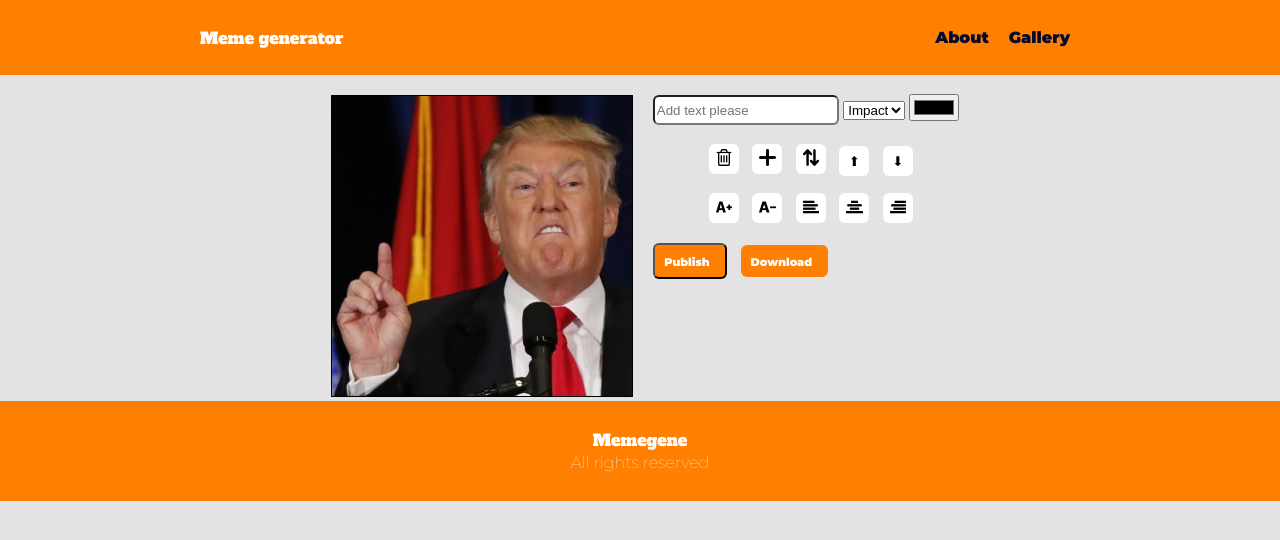
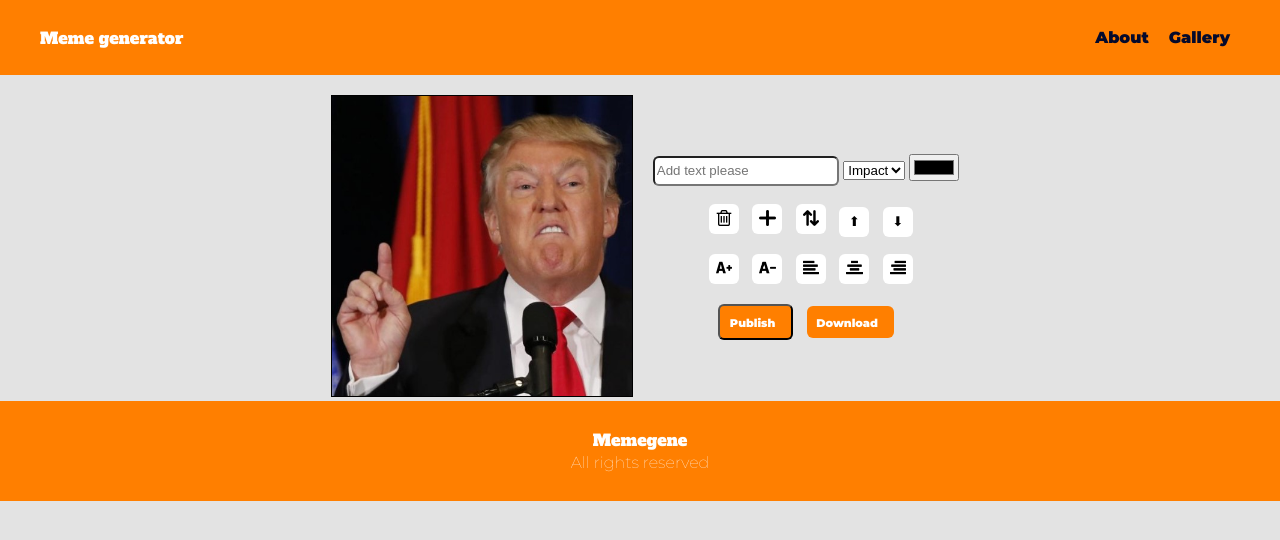
Before and after one commit to Danielbarak618/Meme-Generator, a plain HTML site: page index.html in a window 1280 px wide. Both pictures are taken after a click on the picture 75 px from the left and 135 px from the top of the page. Drawn offline with Linux system fonts and the light colour scheme.

Commit message:
changes in js and css

```diff
--- a/css/style.css
+++ b/css/style.css
@@ -42,7 +42,7 @@ p {
   width: 30px;
   height: 30px;
   margin: 7.5px 0px 0 9.5px;
-  padding: 5.5px 5.2px 4.9px 5.2px;
+  /* padding: 5.5px 5.2px 4.9px 5.2px; */
   border-radius: 6px;
   background-color: #ffffff;
   border: none;
@@ -51,6 +51,7 @@ p {
 
 form {
   margin-top: 20px;
+  text-align: center;
 }
 
 button img {
@@ -93,7 +94,7 @@ button img {
 .editor-container {
   justify-content: center;
   margin-top: 10px;
-  padding: 0 100px;
+  align-items: center;
 }
 .edit-controls {
   background-color: #e3e3e3;
@@ -107,10 +108,11 @@ button img {
 .gallery-imgs {
   display: grid;
   grid-template-columns: repeat(auto-fill, minmax(100px, 1fr));
-  grid-auto-rows: 50px;
+  grid-auto-rows: 120px;
   grid-auto-flow: dense;
   gap: 10px;
   text-align: center;
+  margin: 10px 5px;
 }
 
 /* .edit-controls {
@@ -125,15 +127,19 @@ button img {
 }
 
 img {
-  height: 120px;
-  width: 120px;
+  height: 100%;
+  width: 100%;
+  object-fit: cover;
 }
 
 .main-header {
+  display: flex;
+  align-items: center;
+  justify-content: space-between;
+
   height: 75px;
   background-color: #ff7f00;
-
-  padding: 0 200px;
+  padding: 0 40px;
 
   /* margin: 0 0 9.2px; */
 }
@@ -224,3 +230,10 @@ img {
   margin: 0;
   padding: 0;
 }
+
+@media (max-width: 700px) {
+  .editor-container {
+    display: flex;
+    flex-direction: column;
+  }
+}
--- a/index.html
+++ b/index.html
@@ -13,8 +13,8 @@
     <header class='main-header  flex space-between align-center'>
         <div class="logo">Meme generator</div>
         <ul class="main-nav nav-header clean-list flex">
-            <li><a class="nav-link href=" #">About</a></li>
-            <li><a class="nav-link href=" #">Gallery</a></li>
+            <li><a class="nav-link" href="#">About</a></li>
+            <li><a class="nav-link" href="#" onclick="initPage()">Gallery</a></li>
 
         </ul>
     </header>
@@ -31,20 +31,21 @@
             </select>
             <input type="color" name="text-color" oninput="getColor(this.value)">
             <div class="first-btns">
-                <button class='func-btn' onclick="onDeleteLine()"><img src="/ICONS/trash.png"></button>
-                <button class='func-btn' onclick="onAddLine()"><img src="/ICONS/add.png"></button>
+                <button class='func-btn' onclick="onDeleteLine()"><img class="trash-icon"
+                        src="ICONS/trash.png"></button>
+                <button class='func-btn' onclick="onAddLine()"><img src="ICONS/add.png"></button>
                 <button class="func-btn" onclick="onSwitchLine()"><img
-                        src="/ICONS/up-and-down-opposite-double-arrows-side-by-side.png"></button>
+                        src="ICONS/up-and-down-opposite-double-arrows-side-by-side.png"></button>
                 <button class="func-btn" onclick="onIncreasePos()">⬆</button>
                 <button class="func-btn" onclick="ondecreasePos()">⬇</button>
             </div>
             <div class="second-btns">
 
-                <button class="func-btn" onclick="onIncreaseFont()"><img src="/ICONS/increase font - icon.png"></button>
-                <button class="func-btn" onclick="onDecreaseFont()"><img src="/ICONS/decrease font - icon.png"></button>
-                <button class="func-btn" onclick="onAlignLeft()"><img src="/ICONS/align-to-left.png"></button>
-                <button class="func-btn" onclick="onAlignCenter()"><img src="/ICONS/center-text-alignment.png"></button>
-                <button class="func-btn" onclick="onAlignRight()"><img src="/ICONS/align-to-right.png"></button>
+                <button class="func-btn" onclick="onIncreaseFont()"><img src="ICONS/increase font - icon.png"></button>
+                <button class="func-btn" onclick="onDecreaseFont()"><img src="ICONS/decrease font - icon.png"></button>
+                <button class="func-btn" onclick="onAlignLeft()"><img src="ICONS/align-to-left.png"></button>
+                <button class="func-btn" onclick="onAlignCenter()"><img src="ICONS/center-text-alignment.png"></button>
+                <button class="func-btn" onclick="onAlignRight()"><img src="ICONS/align-to-right.png"></button>
             </div>
             <form action="" method="POST" enctype="multipart/form-data" onsubmit="uploadImg(this, event)">
                 <input name="img" id="imgData" type="hidden" />
--- a/js/main.js
+++ b/js/main.js
@@ -129,7 +129,7 @@ function hideAndShow() {
 
 function initPage() {
   document.querySelector('.editor-container').style.display = 'none';
-  document.querySelector('.gallery-imgs').style.display = 'block';
+  document.querySelector('.gallery-imgs').style.display = 'grid';
 }
 
 function downloadCanvas(elLink) {
```
